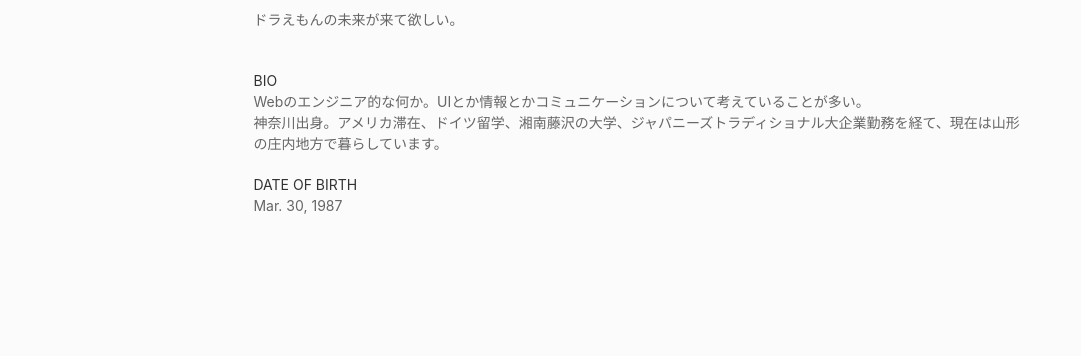
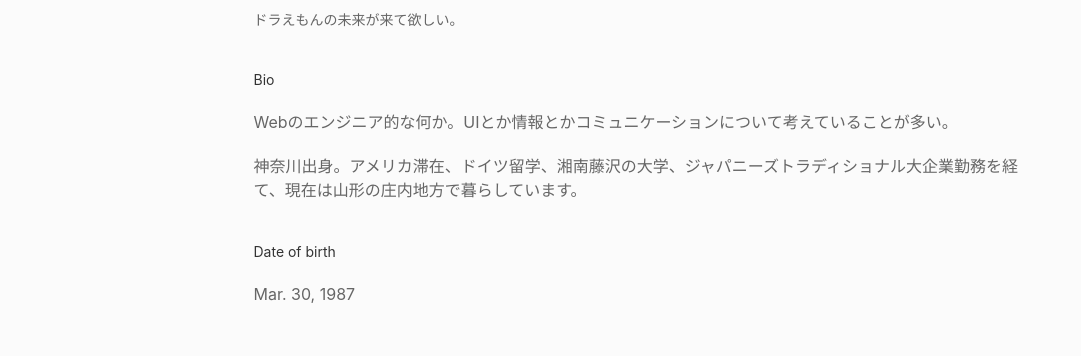
Before and after one commit to zakuni/ozawakun.io, a Next.js app: page / in a window 1280 px wide. Shown: the part 291-647 px from the top of the page, without its empty margins (0-1081 px from the left). Built offline with nearby package versions, Linux system fonts and the light colour scheme.

Commit message:
modify layout of about

```diff
--- a/pages/index.jsx
+++ b/pages/index.jsx
@@ -39,13 +39,11 @@ export default () => (
           <p className='uk-text-small uk-margin-medium-bottom'>
             ドラえもんの未来が来て欲しい。
           </p>
-          <dl className="uk-description-list">
-            <dt>Bio</dt>
-            <dd className='uk-text-small'>Webのエンジニア的な何か。UIとか情報とかコミュニケーションについて考えていることが多い。</dd>
-            <dd className='uk-text-small'>神奈川出身。アメリカ滞在、ドイツ留学、湘南藤沢の大学、ジャパニーズトラディショナル大企業勤務を経て、現在は山形の庄内地方で暮らしています。</dd>
-            <dt>Date of birth</dt>
-            <dd className='uk-text-small'>Mar. 30, 1987</dd>
-          </dl>
+          <h6>Bio</h6>
+          <p>Webのエンジニア的な何か。UIとか情報とかコミュニケーションについて考えていることが多い。</p>
+          <p>神奈川出身。アメリカ滞在、ドイツ留学、湘南藤沢の大学、ジャパニーズトラディショナル大企業勤務を経て、現在は山形の庄内地方で暮らしています。</p>
+          <h6>Date of birth</h6>
+          <p>Mar. 30, 1987</p>
         </section>
         <section className="uk-section">
           <h2 className="uk-h4" id="gallery">
```
